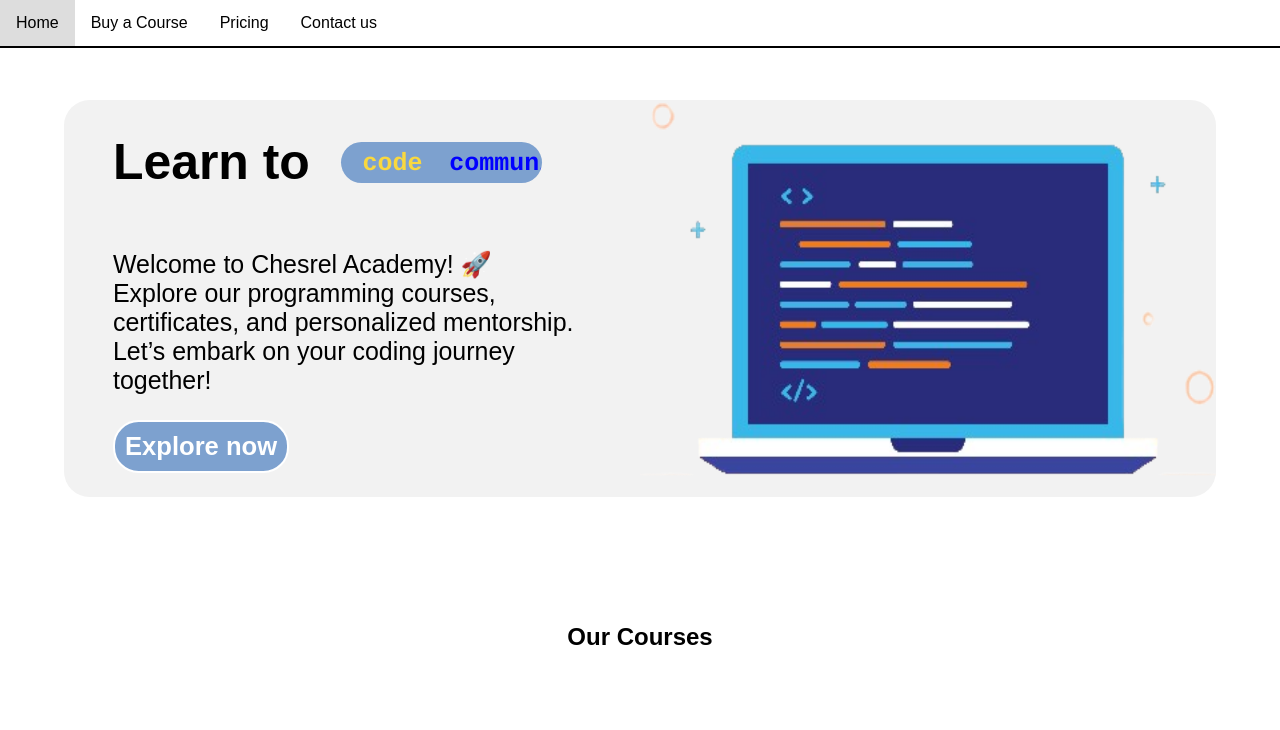
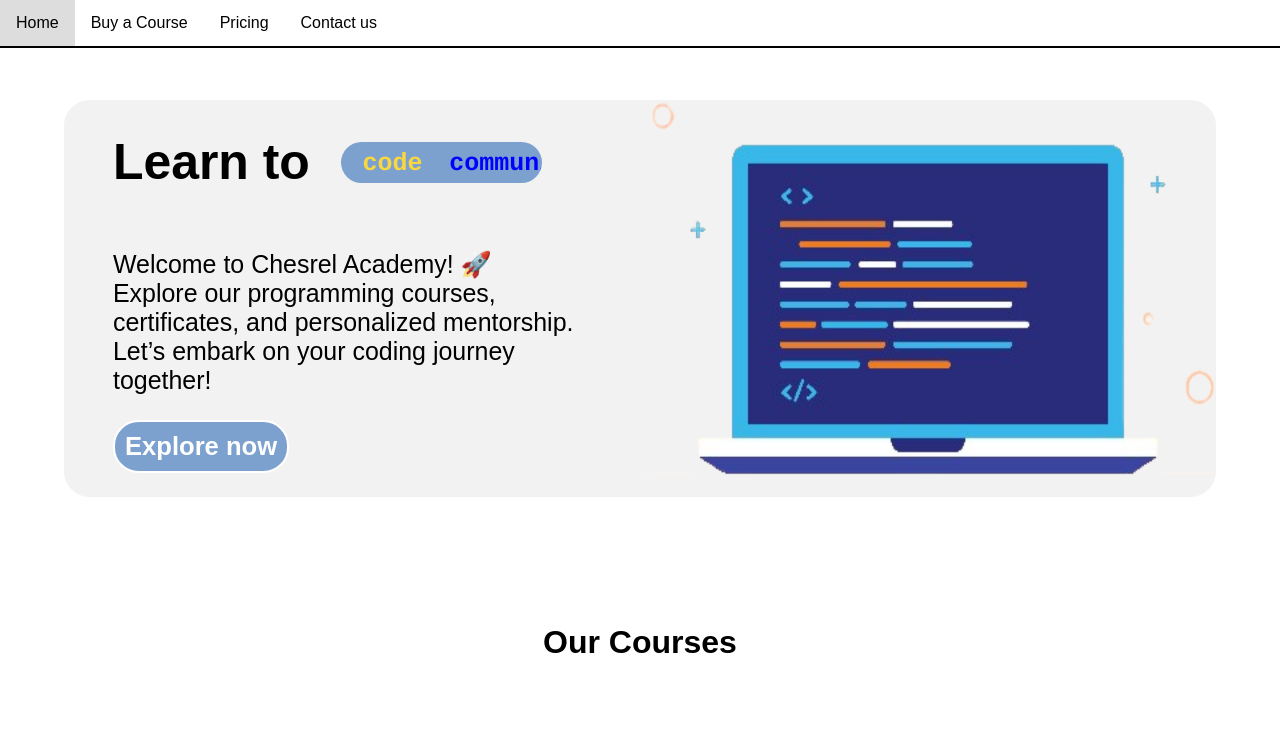
Before and after one commit to chesrel/chesrel.academy.io, a plain HTML site: page index.html in a window 1280 px wide. Shown: the top 730 px of the page. Drawn offline with Linux system fonts and the light colour scheme.

Commit message:
Update index.html

```diff
--- a/index.html
+++ b/index.html
@@ -62,7 +62,7 @@
 
 
 
-<h2 style="text-align: center">Our Courses</h2>
+<div class="coursesh"><h1>Our Courses</h1></div>
 <div class="gallery">
   <div class="gimg">
     <img src="course2.jpg" alt="Course 1">
```
